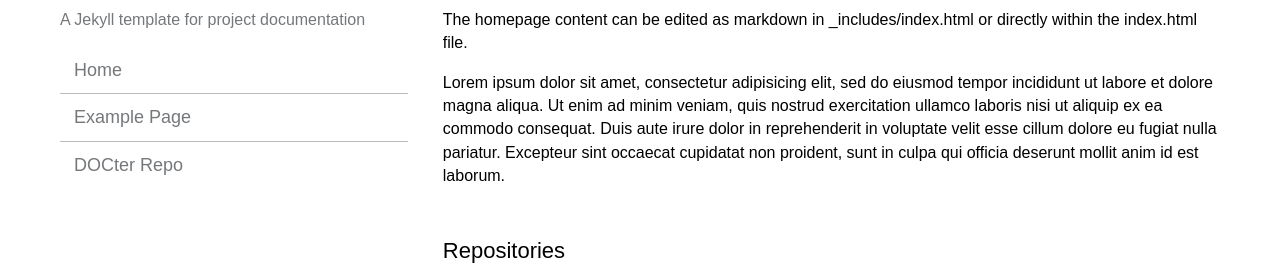
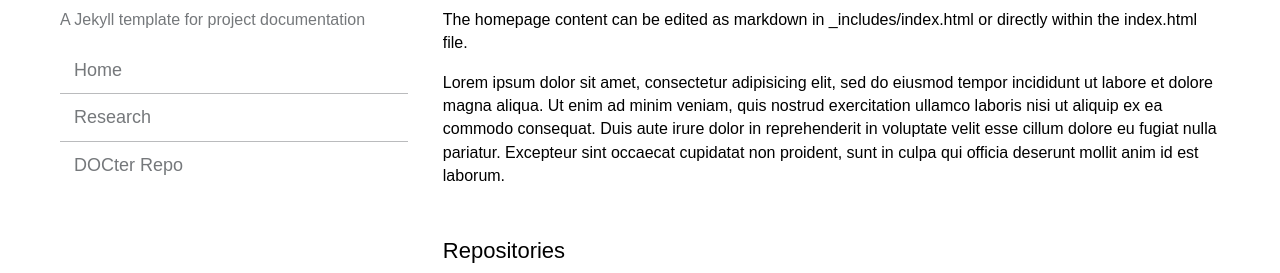
Before and after one commit to weiweihsu/experienceClass, a Jekyll site: the page built from index.html, in a window 1280 px wide. Shown: the part 142-415 px from the top of the page. Built offline with Jekyll 4.4.1, drawn with Linux system fonts in a browser that asks for light colours.

Commit message:
new example page

```diff
--- a/_config.yml
+++ b/_config.yml
@@ -34,7 +34,7 @@ navigation:
 - text: Home
   url: ./
   internal: true
-- text: Example Page
+- text: Research
   url: example_page/
   internal: true
 - text: DOCter Repo
```
Also changed, not shown: 1 other file.
